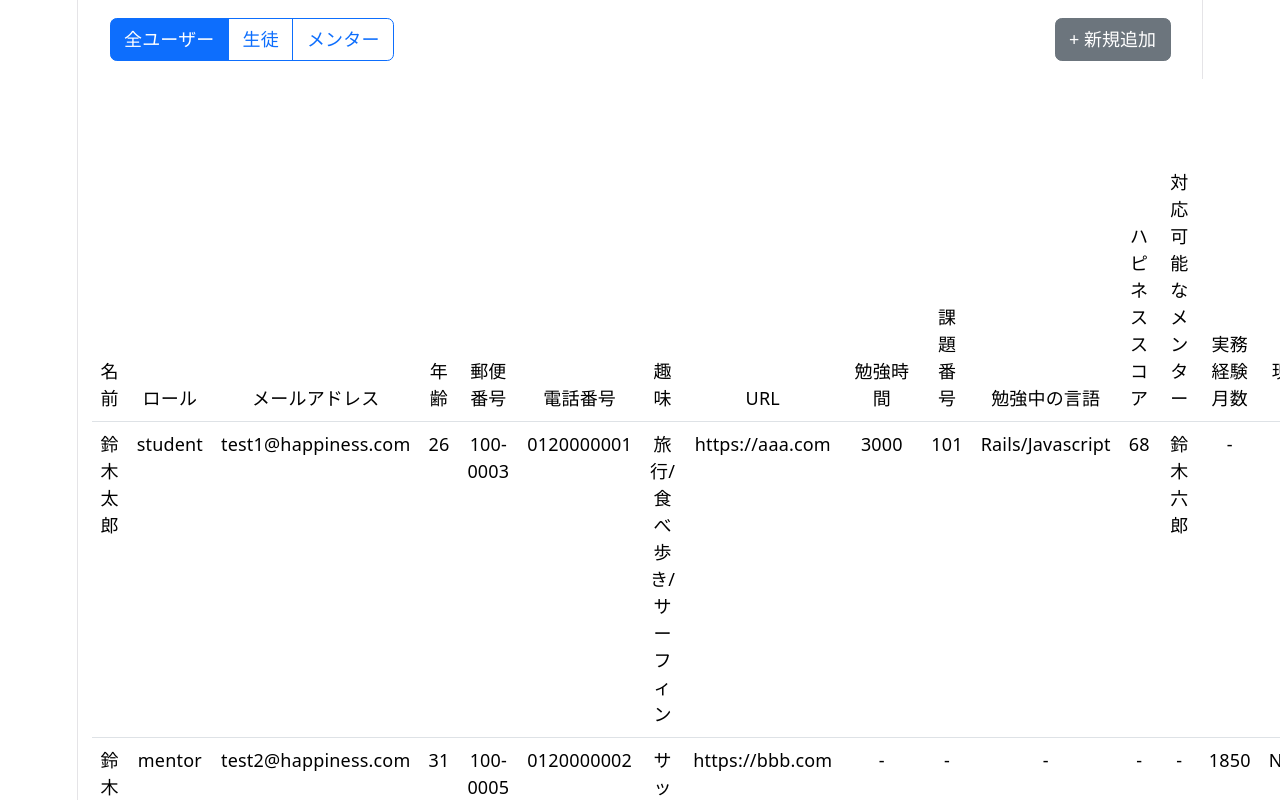
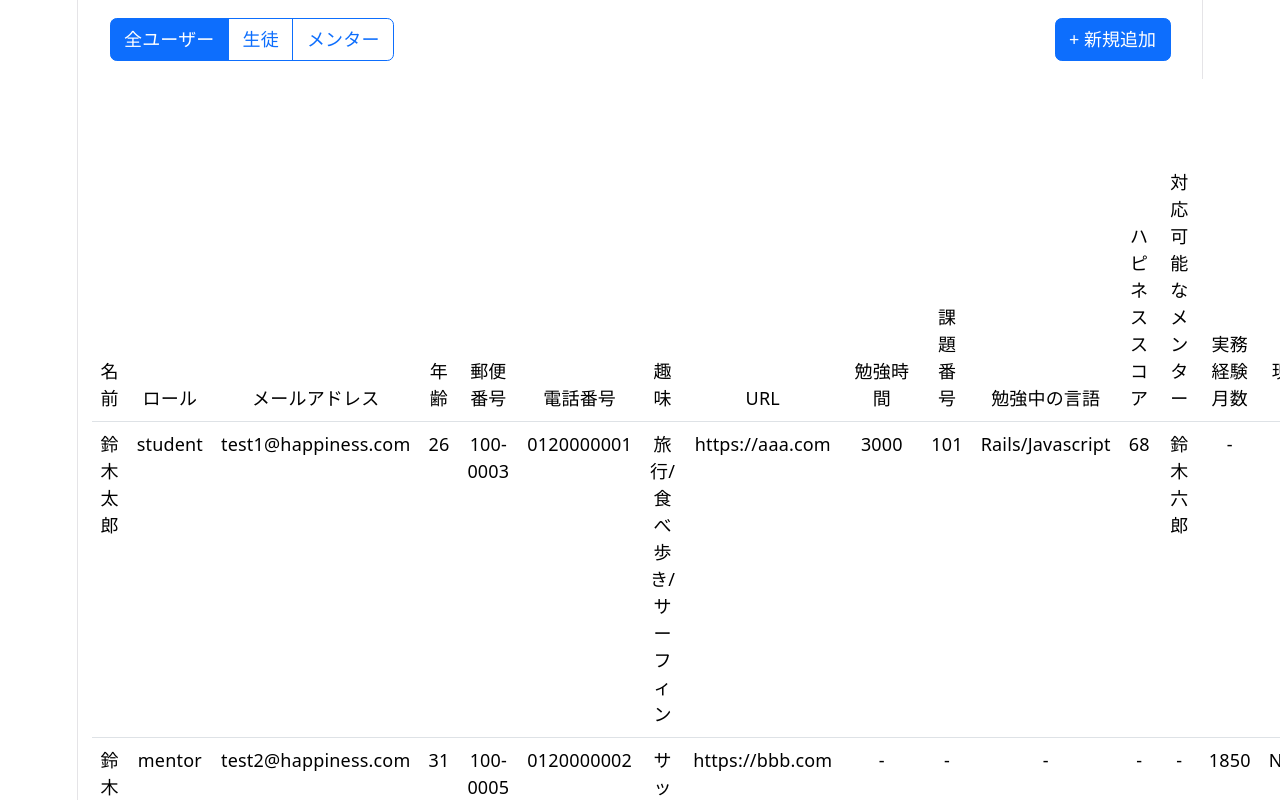
Before and after one commit to lokusuke/react-mentor-system, a React (Vite) app: page / in a window 1280 px wide. Shown: the top 800 px of the page. Built offline with nearby package versions, Linux system fonts and the light colour scheme; the HTML template or start-up script is replaced by a standard one.

Commit message:
ボタンを共通化

```diff
--- a/src/components/MentorHubApp.tsx
+++ b/src/components/MentorHubApp.tsx
@@ -3,7 +3,7 @@ import { UserList } from "./users/UserList";
 import { StudentList } from "./users/StudentList";
 import { MentorList } from "./users/MentorList";
 import { Button } from "./common/Button";
-import { Modal } from "./common/Modal";
+import { UserAddModal } from "./users/UserAddModal";
 
 // トグルの種類を定義
 type ToggleString = "allUsers" | "students" | "mentors";
@@ -58,6 +58,7 @@ export const MentorHubApp = () => {
           </label>
         </div>
         <Button
+          type="button"
           buttonTitle="+ 新規追加"
           onClick={setIsPushed}
           value={!isPushed}
@@ -67,7 +68,7 @@ export const MentorHubApp = () => {
       {activeToggle === "students" && <StudentList />}
       {activeToggle === "mentors" && <MentorList />}
       {/* Todo: 新規登録ボタンを押したらユーザー登録モーダルを表示 */}
-      {isPushed && <Modal />}
+      {isPushed && <UserAddModal />}
     </div>
   );
 };
--- a/src/components/common/Button.tsx
+++ b/src/components/common/Button.tsx
@@ -1,18 +1,40 @@
 import type React from "react";
+
+// bootstrapのボタンスタイリングを使用
+const variantClass = {
+  primary: "btn-primary",
+  secondary: "btn-secondary",
+  success: "btn-success",
+  danger: "btn-danger",
+};
 
 // onClickにはボタン操作時にuseStateから返る更新関数の型のみを許可する(更新する値の型がT)
 type Props<T> = {
+  type: "button" | "submit";
   buttonTitle: string;
-  onClick: React.Dispatch<React.SetStateAction<T>>;
-  value: T;
+  variant?: "primary" | "secondary" | "success" | "danger"; // ボタンの色
+  onClick?: React.Dispatch<React.SetStateAction<T>>; // クリック時の処理関数
+  value?: T; // 処理関数の引数
 };
 
-export const Button = <T,>({ buttonTitle, onClick, value }: Props<T>) => {
+export const Button = <T,>({
+  type,
+  variant = "primary",
+  buttonTitle,
+  onClick,
+  value,
+}: Props<T>) => {
   return (
     <button
-      type="button"
-      className="btn btn-secondary"
-      onClick={() => onClick(value)}
+      type={type}
+      className={`btn ${variantClass[variant]}`}
+      onClick={
+        type === "submit"
+          ? undefined
+          : onClick && value
+            ? () => onClick(value)
+            : undefined
+      }
     >
       {buttonTitle}
     </button>
```
